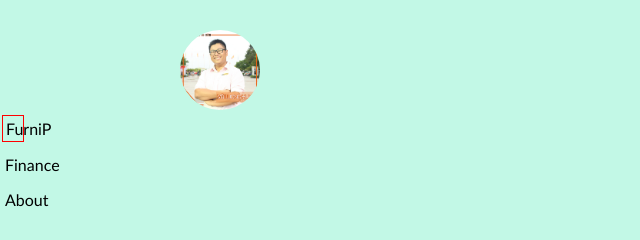
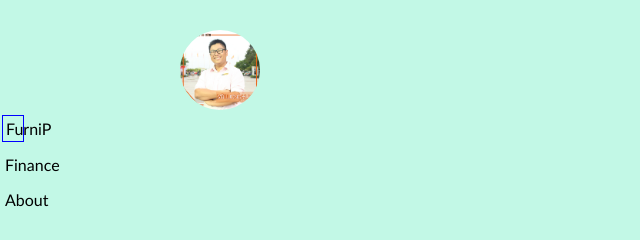
Before and after one commit to vuluonghuy/HuyVu, a plain HTML site: page index.html in a window 1280 px wide. Shown: the top 240 px of the page, 0-640 px from the left. Drawn offline with Linux system fonts and the light colour scheme.

Commit message:
develop3

```diff
--- a/index.html
+++ b/index.html
@@ -8,7 +8,7 @@
         <img alt="Huy dep trai" src="./Image/HUY.jpg" id="logo1" />
         <div>
             <table>
-                <tr style="border: solid 1px red; margin-bottom:10px"><td>FurniP</td></tr>
+                <tr style="border: solid 1px blue; margin-bottom:10px"><td>FurniP</td></tr>
                 <tr><td>Finance</td></tr>
                 <tr><td>About</td></tr>
             </table>
```
